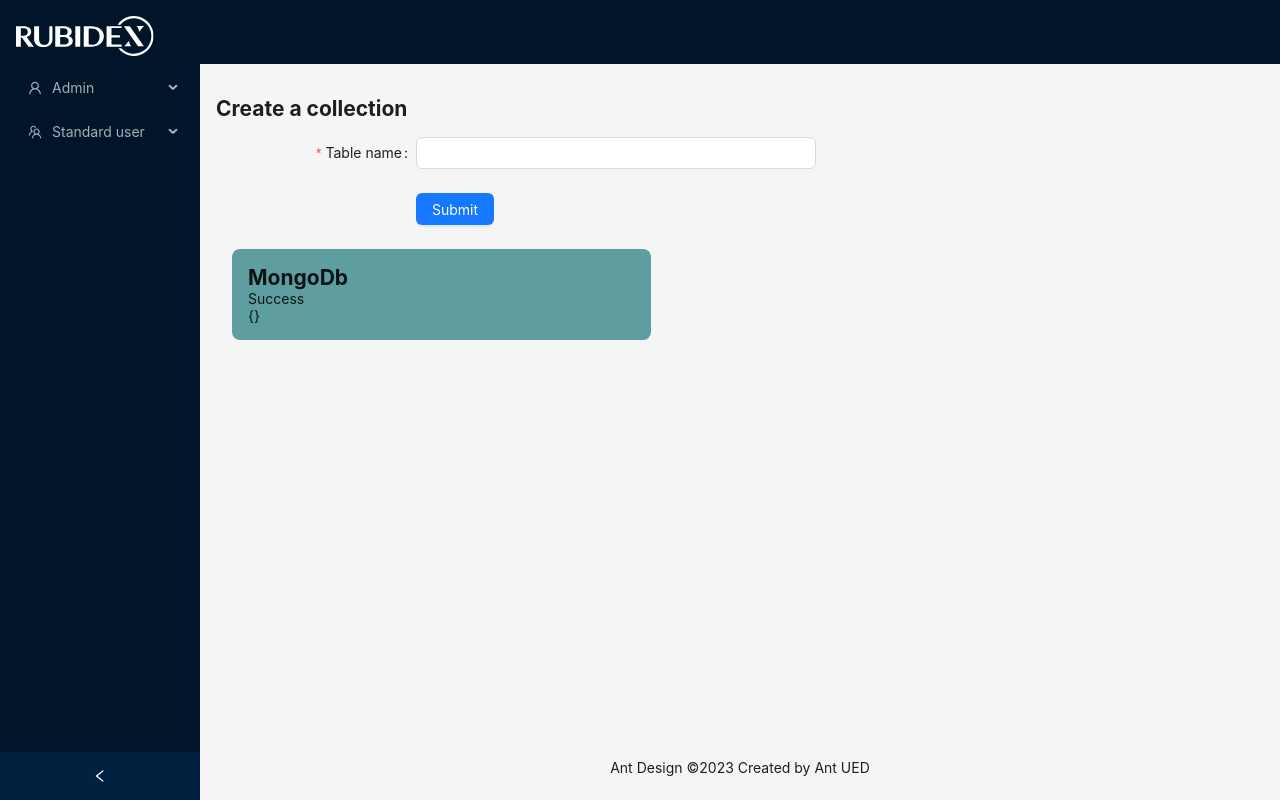
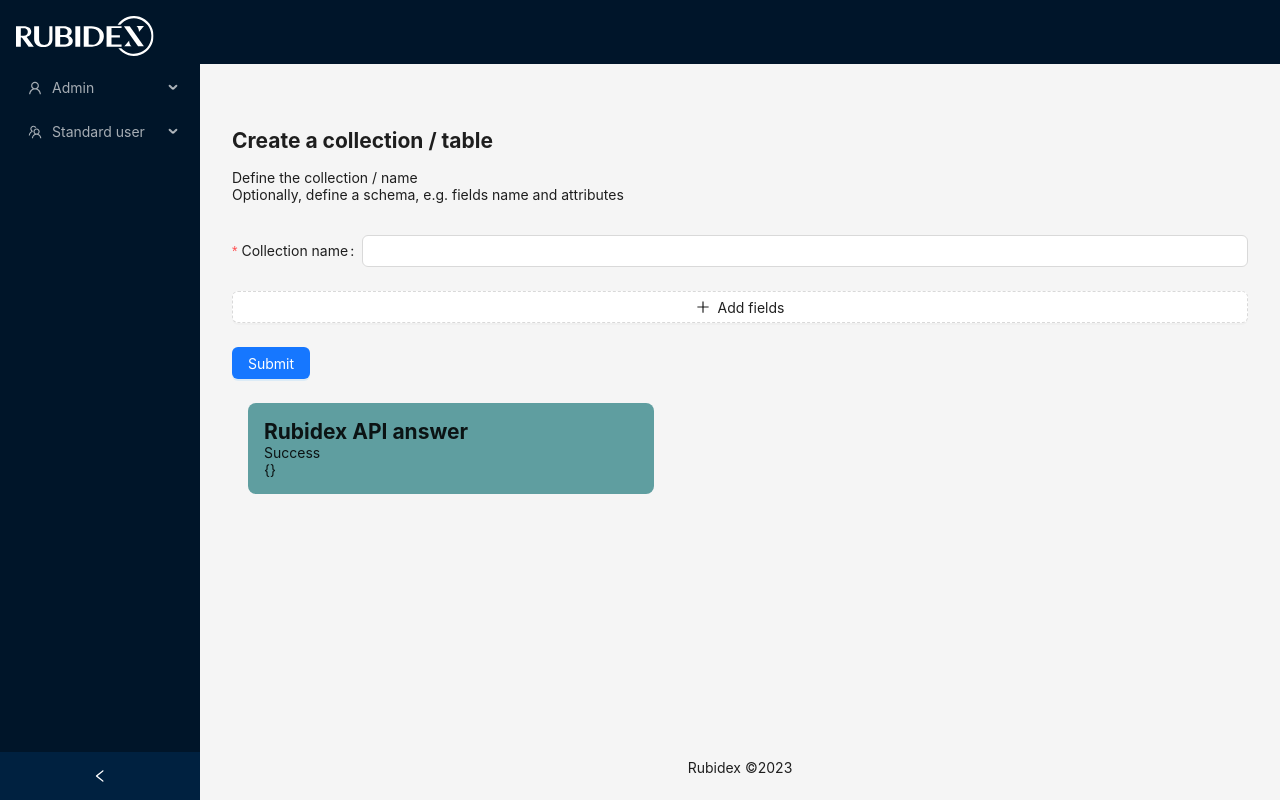
Before and after one commit to SebastienBielecki/rbdx-test, a Next.js app: page /createTable in a window 1280 px wide. Built offline with nearby package versions, Linux system fonts and the light colour scheme.

Commit message:
Fix: including all files in commit

```diff
--- a/components/layout-rubidex.tsx
+++ b/components/layout-rubidex.tsx
@@ -56,7 +56,7 @@ const LayoutRubidex: React.FC<{ children: any }> = (props) => {
         <Content style={{ margin: '0 16px' }}>
           {props.children}
         </Content>
-        <Footer style={{ textAlign: 'center' }}>Ant Design ©2023 Created by Ant UED</Footer>
+        <Footer style={{ textAlign: 'center' }}>Rubidex ©2023</Footer>
       </Layout>
     </Layout>
   );
--- a/pages/_app.tsx
+++ b/pages/_app.tsx
@@ -1,13 +1,14 @@
 import '@/styles/globals.css'
 import type { AppProps } from 'next/app'
 import LayoutRubidex from '@/components/layout-rubidex'
-//import clientPromise from '@/lib/mongodb'
 
 export default function App({ Component, pageProps }: AppProps) {
 
   return (
     <LayoutRubidex>
-      <Component {...pageProps} />
+      <div className='page-container'>
+        <Component {...pageProps} />
+      </div>
     </LayoutRubidex>
   )
 }
@@ -16,24 +17,4 @@ export async function getServerSideProps(context: any) {
   return {
     props: {}
   }
-  // try {
-  //   await clientPromise
-  //   // `await clientPromise` will use the default database passed in the MONGODB_URI
-  //   // However you can use another database (e.g. myDatabase) by replacing the `await clientPromise` with the following code:
-  //   //
-  //   // `const client = await clientPromise`
-  //   // `const db = client.db("myDatabase")`
-  //   //
-  //   // Then you can execute queries against your database like so:
-  //   // db.find({}) or any of the MongoDB Node Driver commands
-
-  //   return {
-  //     props: { isConnected: true },
-  //   }
-  // } catch (e) {
-  //   console.error(e)
-  //   return {
-  //     props: { isConnected: false },
-  //   }
-  // }
 }
--- a/pages/_document.tsx
+++ b/pages/_document.tsx
@@ -5,8 +5,6 @@ export default function Document() {
     <Html lang="en">
       <Head>
         <title>Rubidex</title>
-        <meta name="description" content="Rubidex Console" />
-        <meta name="viewport" content="width=device-width, initial-scale=1" />
         <link rel="icon" href="/assets/RubidexIcon.png" />
       </Head>
       <body>
--- a/pages/api/rubidex/insert copy.js
+++ /dev/null
@@ -1,9 +0,0 @@
-export default async (req, res) => {
-    console.log("body or request received by Rubidex");
-    console.log(req.body);
-    const received = req.body
-    res.json({
-        acknowledged: true,
-        receivedObject: received
-    })
-}
--- a/pages/createTable.js
+++ b/pages/createTable.js
@@ -1,7 +1,8 @@
 
 
 import { MinusCircleOutlined, PlusOutlined } from '@ant-design/icons';
-import { Button, Form, Input, Space } from 'antd';
+import { Button, Form, Input, Select, Space, Checkbox } from 'antd';
+const { Option } = Select;
 
 import { useState} from "react"
 import Confirmation from '../components/confirmation';
@@ -60,74 +61,141 @@ const Insert = () => {
       //   setConfirmation(result)
       // };
 
-    const onFinish = async (values) => {
-        const datatoSend = {
-          tableName,
-          fields: values
-        }
-        const result = await postData('/api/createTable', datatoSend)
+
+      const [form] = Form.useForm();
+      const onFinish = async (values) => {
+        console.log('Received values of form:', values);
+        const result = await postData("./api/rubidex/createTable", values)
+        console.log(result);
         setConfirmation(result)
-    }
-
-    const onFinishTableName = (values) => {
-        setTableName(values.tableName)
-    }
-
-    const onFinishFailed = (errorInfo) => {
-        console.log('Failed:', errorInfo);
-    }
+      };
+      const handleChange = () => {
+        form.setFieldsValue({
+          sights: [],
+        });
+      };
 
 
 
     return <>
-        <h2 className={styles.title}>Create a collection</h2>
+        <h2 className={styles.title}>Create a collection / table</h2>
+        <div className='instructions'>
+          <p>Define the collection / name</p>
+          <p>Optionally, define a schema, e.g. fields name and attributes</p>
+        </div>
+
         <Form
-          name="basic"
-          labelCol={{ span: 8 }}
-          wrapperCol={{ span: 16 }}
-          style={{ maxWidth: 600 }}
-          initialValues={{ remember: true }}
-          onFinish={onFinishTableName}
-          onFinishFailed={onFinishFailed}
+          form={form}
+          name="create-collection"
+          onFinish={onFinish}
+          style={{
+            //maxWidth: 600,
+          }}
           autoComplete="off"
         >
           <Form.Item
-            label="Table name"
-            name="tableName"
-            rules={[{ required: true, message: 'Please input the table name!' }]}
+            name="collection-name"
+            label="Collection name"
+            rules={[
+              {
+                required: true,
+                message: 'Missing collection name',
+              },
+            ]}
           >
-            <Input />
+            <Input></Input>
+            {/* <Select options={areas} onChange={handleChange} /> */}
           </Form.Item>
-          <Form.Item wrapperCol={{ offset: 8, span: 16 }}>
-            <Button type="primary" htmlType="submit">
-              Submit
-            </Button>
-          </Form.Item>
-        </Form>
-        {tableName && <Form
-          name="dynamic_form_nest_item"
-          onFinish={onFinish}
-          style={{ maxWidth: 600 }}
-          autoComplete="off"
-        >
-          <Form.List name={tableName}>
+          <Form.List name="fields">
             {(fields, { add, remove }) => (
               <>
-                {fields.map(({ key, name, ...restField }) => (
-                  <Space key={key} style={{ display: 'flex', marginBottom: 8 }} align="baseline">
+                {fields.map((field) => (
+                  <Space key={field.key} align="baseline">
+                    <MinusCircleOutlined onClick={() => remove(field.name)} />
                     <Form.Item
-                      {...restField}
-                      name={[name, 'fieldName']}
-                      rules={[{ required: true, message: 'Missing field name' }]}
+                      {...field}
+                      label="Field name"
+                      name={[field.name, 'field-name']}
+                      rules={[
+                        {
+                          required: true,
+                          message: 'Missing field name',
+                        },
+                      ]}
                     >
-                      <Input placeholder="Field Name" />
+                      <Input />
                     </Form.Item>
-                    <MinusCircleOutlined onClick={() => remove(name)} />
+                    <Form.Item
+                      {...field}
+                      name={[field.name, "type"]}
+                      label="Type"
+                      //hasFeedback
+                      rules={[
+                          {
+                          required: true,
+                          message: 'Please select your country!',
+                          },
+                      ]}
+                      >
+                          <Select placeholder="Data type">
+                              <Option value="integer">Integer</Option>
+                              <Option value="decimal">Decimal</Option>
+                              <Option value="string">String</Option>
+                              <Option value="bool">Boolean</Option>
+                          </Select>
+                    </Form.Item>
+                    <Form.Item
+                      {...field}
+                      name={[field.name, "mandatory"]}
+                      valuePropName="checked"
+                      // wrapperCol={{
+                      //     offset: 8,
+                      //     span: 16,
+                      // }}
+                      >
+                      <Checkbox>Mandatory</Checkbox>
+                    </Form.Item>
+                    <Form.Item
+                      {...field}
+                      name={[field.name, "unique"]}
+                      valuePropName="checked"
+                      // wrapperCol={{
+                      //     offset: 8,
+                      //     span: 16,
+                      // }}
+                      >
+                      <Checkbox>Unique</Checkbox>
+                    </Form.Item>
+                    <Form.Item
+                      {...field}
+                      name={[field.name, "autoIncrement"]}
+                      valuePropName="checked"
+                      // wrapperCol={{
+                      //     offset: 8,
+                      //     span: 16,
+                      // }}
+                      >
+                      <Checkbox>Auto-increment</Checkbox>
+                    </Form.Item>
+                    <Form.Item
+                      {...field}
+                      name={[field.name, "indexed"]}
+                      valuePropName="checked"
+                      // wrapperCol={{
+                      //     offset: 8,
+                      //     span: 16,
+                      // }}
+                      >
+                      <Checkbox>indexed</Checkbox>
+                    </Form.Item>
+
+
                   </Space>
                 ))}
+
                 <Form.Item>
                   <Button type="dashed" onClick={() => add()} block icon={<PlusOutlined />}>
-                    Add field
+                    Add fields
                   </Button>
                 </Form.Item>
               </>
@@ -138,9 +206,9 @@ const Insert = () => {
               Submit
             </Button>
           </Form.Item>
-        </Form>}
+        </Form>
         <Confirmation
-          system="MongoDb"
+          system="Rubidex API answer"
           success={true}
           message={JSON.stringify(confirmation)}
         ></Confirmation>
--- a/styles/globals.css
+++ b/styles/globals.css
@@ -105,3 +105,16 @@ a {
     color-scheme: dark;
   }
 }
+
+.page-title {
+  margin: 2rem;
+}
+
+.page-container {
+  padding: 1rem;
+  padding-top: 2rem;
+}
+
+.instructions {
+  margin-bottom: 2rem;
+}
```
Also changed, not shown: pages/sandbox.js (added, +128 -0 lines).
